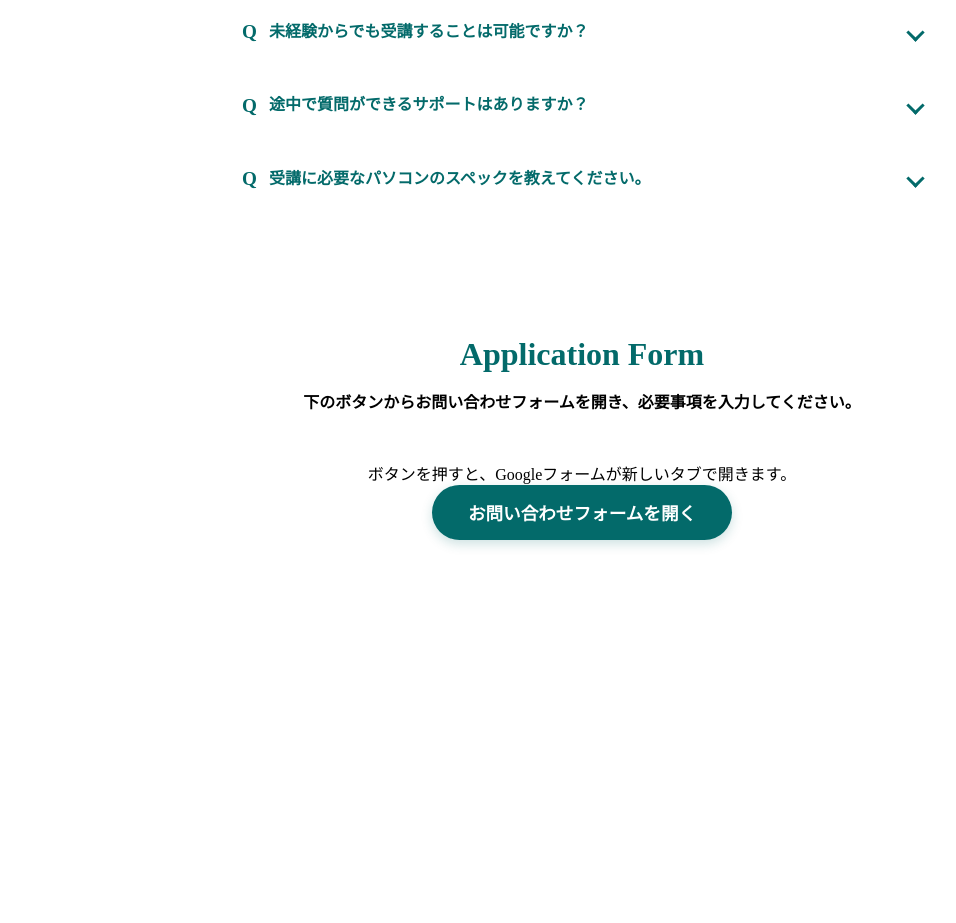
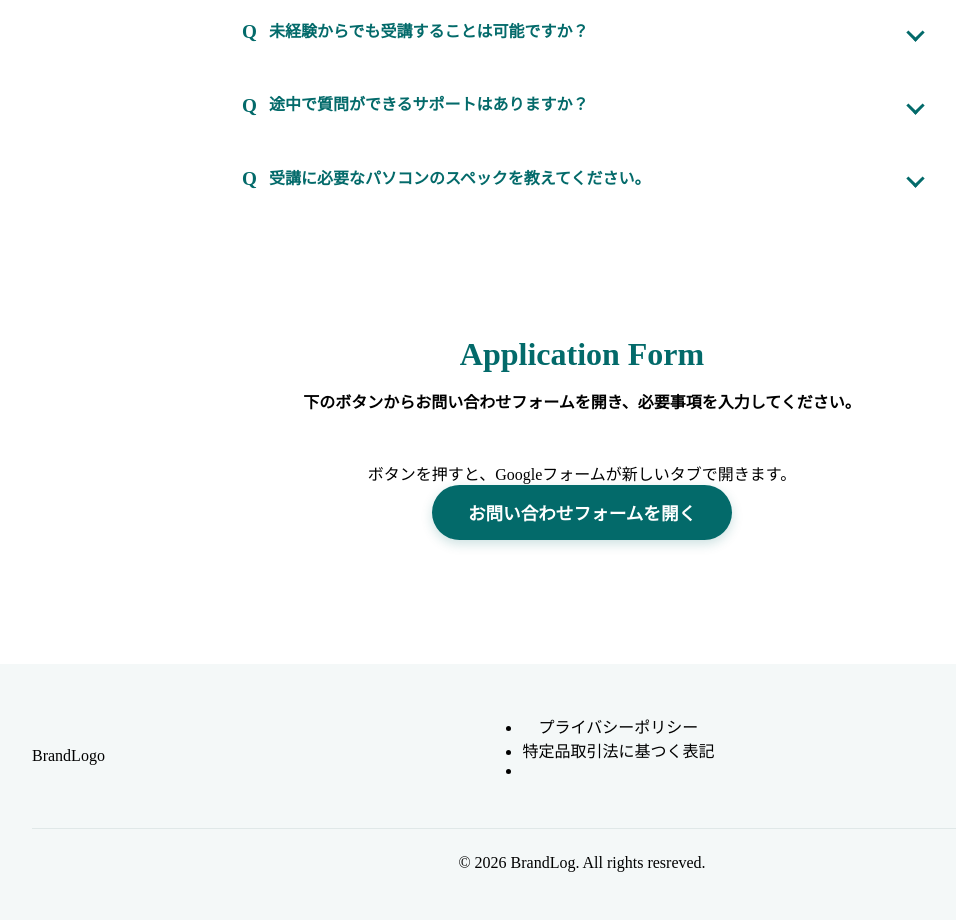
Before and after one commit to sunitasuresuta-cyber/footer, a plain HTML site: page index.html in a window 1280 px wide. Shown: the part 3696-4619 px from the top of the page, without its empty margins (58-1014 px from the left). Before the commit the page ends 4300 px from the top, so only its background shows below. Drawn offline with Linux system fonts and the light colour scheme.

Commit message:
Update index.html

```diff
--- a/index.html
+++ b/index.html
@@ -287,6 +287,22 @@ A：ここに答(こた)えを書(か)きます。
 <!-- =============================
 ▼▼▼▼▼　フッター / Footer ▼▼▼▼
 ============================= -->
+<footer class ="main-footer">
+  <div class ="footer-inner">
+    <div class ="footer-top">
+      <a href ="#" class ="footer-loge"><span>Brand</span>Logo</a>
+      <ul class ="footer-links">
+        <li><a herf="#"> プライバシーポリシー</a></li>
+        <li><a herf ="#"> 特定品取引法に基つく表記</a></li>
+        <li><a herf ="#"運営会社</a></li>
+      </ul>
+    </div>
+
+    <div class ="footer-bottom">
+      <p class ="copyright">&copy; 2026 BrandLog. All rights resreved.</p>
+    </div>
+  </div>
+</footer>
 
 <!-- =============================
 ▲▲▲▲ フッター / Footer ▲▲▲▲
```
